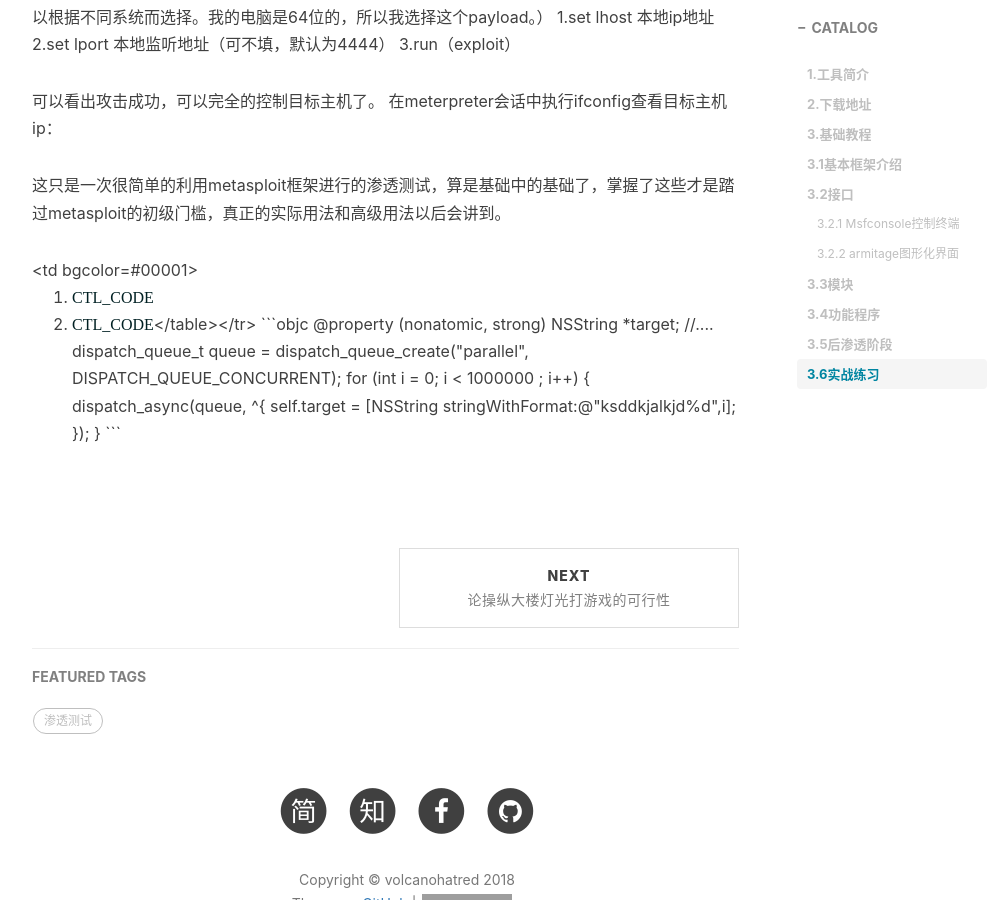
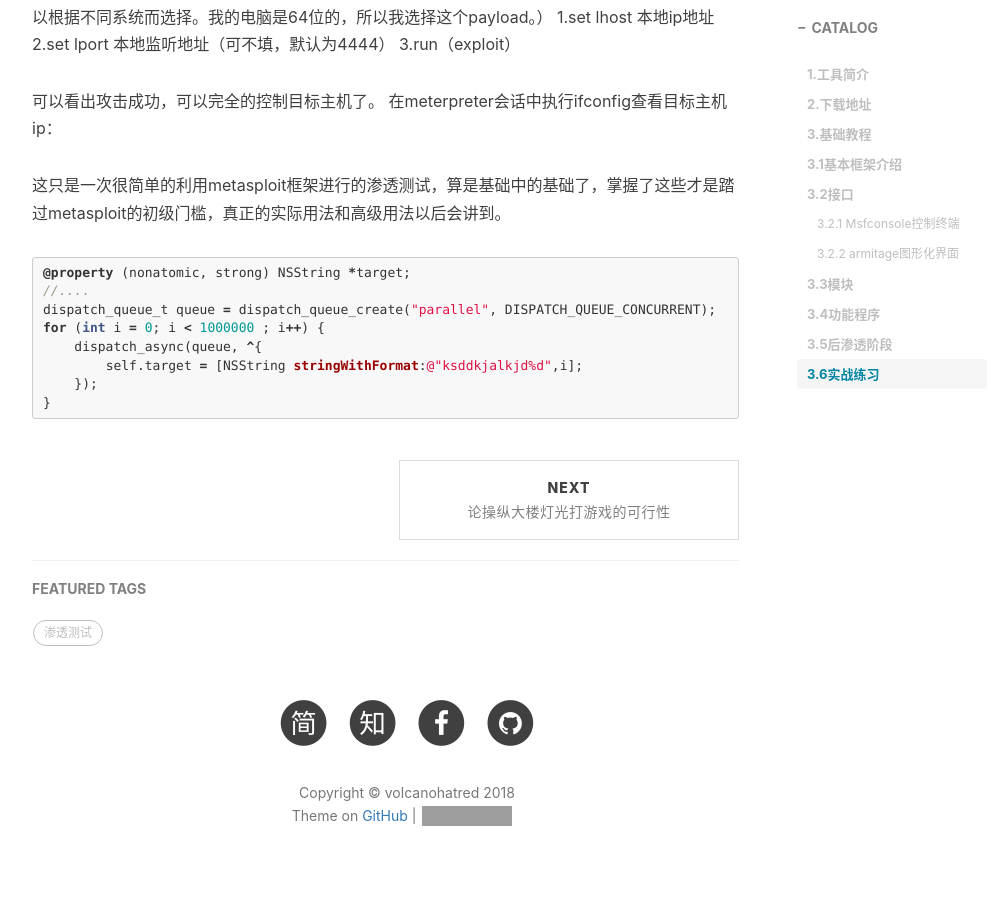
Before and after one commit to volcanohatred/volcanohatred.github.io, a Jekyll site: the page built from _posts/2017-11-1-metasploit-1.md, in a window 1280 px wide and 900 px high, scrolled down 13047 px. Shown: the whole window, without its empty margins (233-1223 px from the left). Built offline with Jekyll 4.4.1, drawn with Linux system fonts in a browser that asks for light colours; nearby versions of some CDN libraries; comment, search, counter and statistics services are not loaded; grey boxes are pictures that could not be loaded.

Commit message:
Update 2017-11-1-metasploit-1.md

````diff
--- a/_posts/2017-11-1-metasploit-1.md
+++ b/_posts/2017-11-1-metasploit-1.md
@@ -438,10 +438,6 @@ set payload windows/x64/meterpreter/reverse_tcp
 
 这只是一次很简单的利用metasploit框架进行的渗透测试，算是基础中的基础了，掌握了这些才是踏过metasploit的初级门槛，真正的实际用法和高级用法以后会讲到。
 
-<table><tr><td bgcolor=#00001><ol>
-<li><font size="3" color="rgb(102,217,239)" face="Fira Code">CTL_CODE</font>
-<li><font size="3" color="rgb(102,217,239)" face="Fira Code">CTL_CODE</font></table></tr>
-
 ```objc
 @property (nonatomic, strong) NSString *target;
 //....
````
